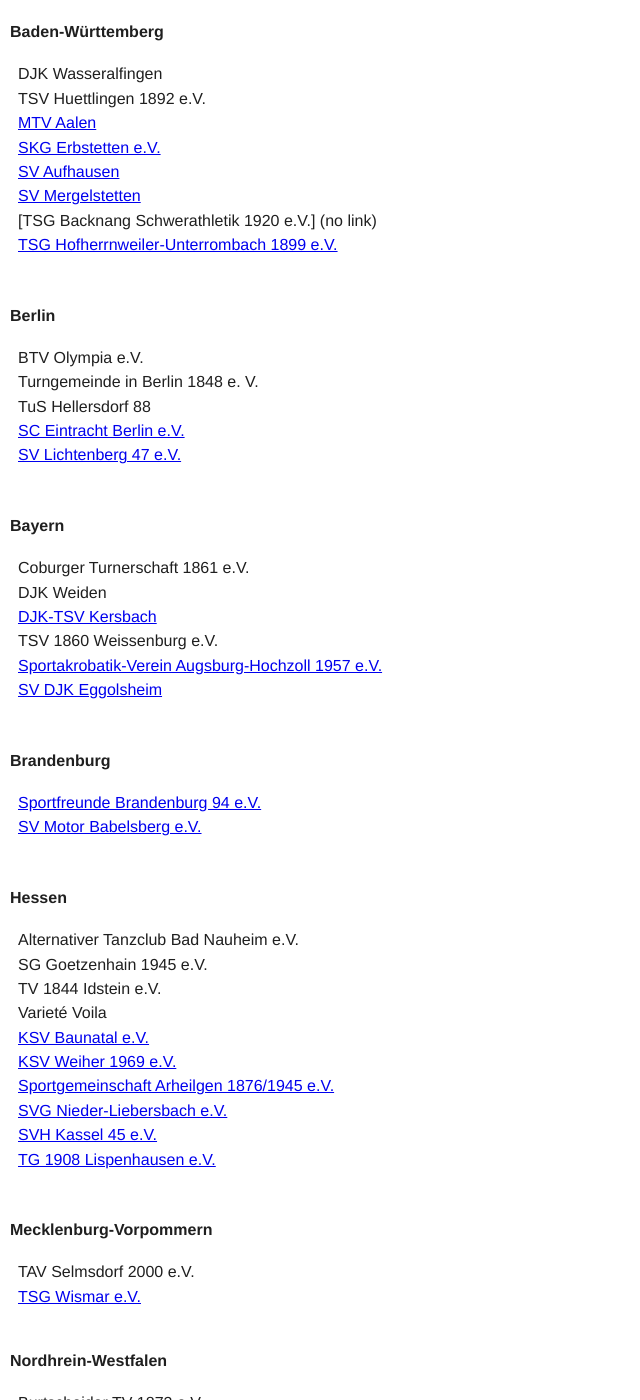
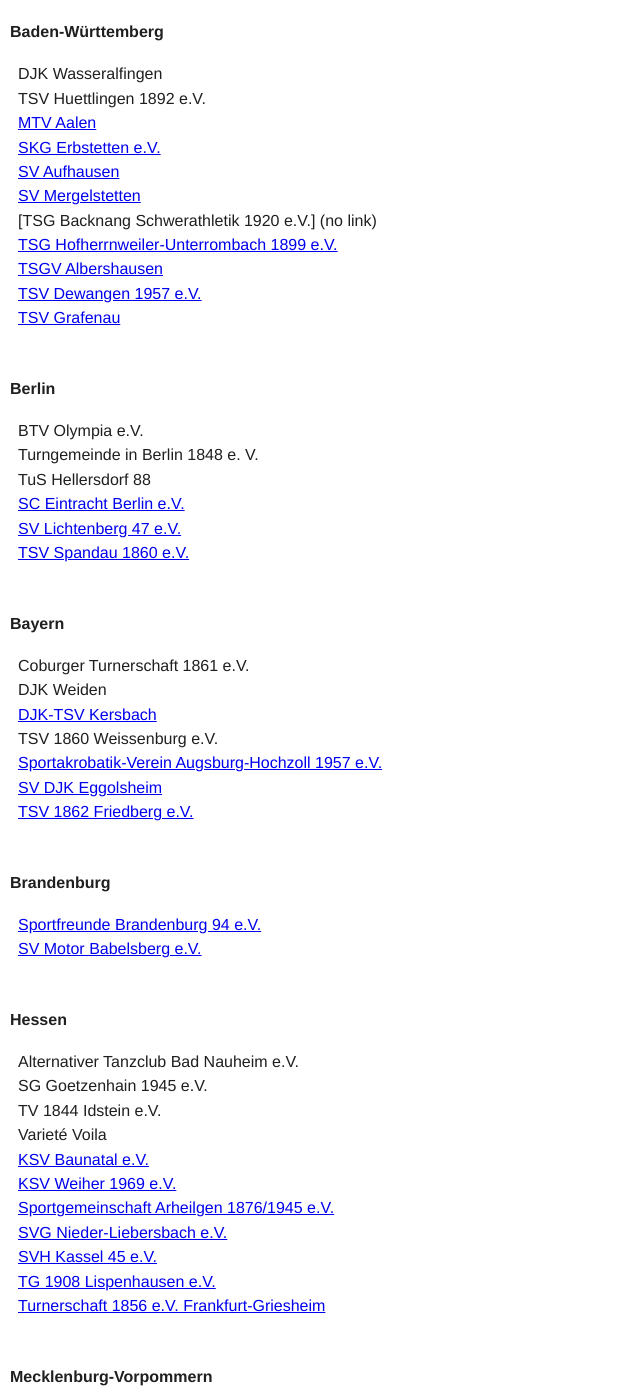
Before and after one commit to floshin/acrolib, a Jekyll site: the page built from community.md, in a window 1280 px wide and 1400 px high, scrolled down 1282 px. Shown: the whole window, without its empty margins (0-640 px from the left). Built offline with Jekyll 4.4.1, drawn with Linux system fonts in a browser that asks for light colours; our own code applies the rules of GitHub Pages for plain Markdown files; some of the changed text lies outside the part shown.

Commit message:
Update community.md

```diff
--- a/community.md
+++ b/community.md
@@ -51,6 +51,9 @@
 * [SV Mergelstetten](http://svmergelstetten.de/)
 * [TSG Backnang Schwerathletik 1920 e.V.] (no link)
 * [TSG Hofherrnweiler-Unterrombach 1899 e.V.](http://www.tsg-hofherrnweiler.de)
+* [TSGV Albershausen](http://www.der-akrobat.de/)
+* [TSV Dewangen 1957 e.V.](https://tsv-dewangen.de/abteilungen/akrobatik/)
+* [TSV Grafenau](http://www.tsv-grafenau.de/)
 *
 
 
@@ -61,6 +64,7 @@
 * TuS Hellersdorf 88
 * [SC Eintracht Berlin e.V.](http://www.akrobatiksternchen.de)
 * [SV Lichtenberg 47 e.V.](http://www.lichtenberg47.de)
+* [TSV Spandau 1860 e.V.](http://www.tsv-spandau-1860.de/)
 *
 
 
@@ -73,6 +77,7 @@
 * TSV 1860 Weissenburg e.V.
 * [Sportakrobatik-Verein Augsburg-Hochzoll 1957 e.V.](http://www.sportakrobatik-augsburg.de)
 * [SV DJK Eggolsheim](http://www.sportakrobatik-kersbach.jimdo.com/)
+* [TSV 1862 Friedberg e.V.](http://www.tsv-friedberg.de/)
 *
 
 
@@ -96,6 +101,7 @@
 * [SVG Nieder-Liebersbach e.V.](http://www.svg-sportakrobatik.de/)
 * [SVH Kassel 45 e.V.](http://www.sportakrobatik-svhkassel.de/)
 * [TG 1908 Lispenhausen e.V.](http://www.akrobatik-lispenhausen.npage.de/)
+* [Turnerschaft 1856 e.V. Frankfurt-Griesheim](http://www.ts-griesheim.de/)
 *
 
 
@@ -103,6 +109,7 @@
 
 * TAV Selmsdorf 2000 e.V.
 * [TSG Wismar e.V.](http://www.tsg-wismar.de/)
+* [TSV Empor Goehren e.V.](http://www.sportakrobatik-ruegen.de/)
 
 
 #### Nordhrein-Westfalen
@@ -175,6 +183,7 @@
 * [MTV 1860 Erfurt e.V.](https://mtverfurt.de/akrobatik/)
 * [SV Concordia Erfurt e.V.](http://www.sv-concordia.de)
 * [SV Motor Arnstadt](http://www.sport-akrobatik.de/)
+* [TSV Motor Gispersleben](http://www.gispi-sport.de/)
 *
 
 
```
Also changed, not shown: other parts of community.md (+1 -0 lines).
